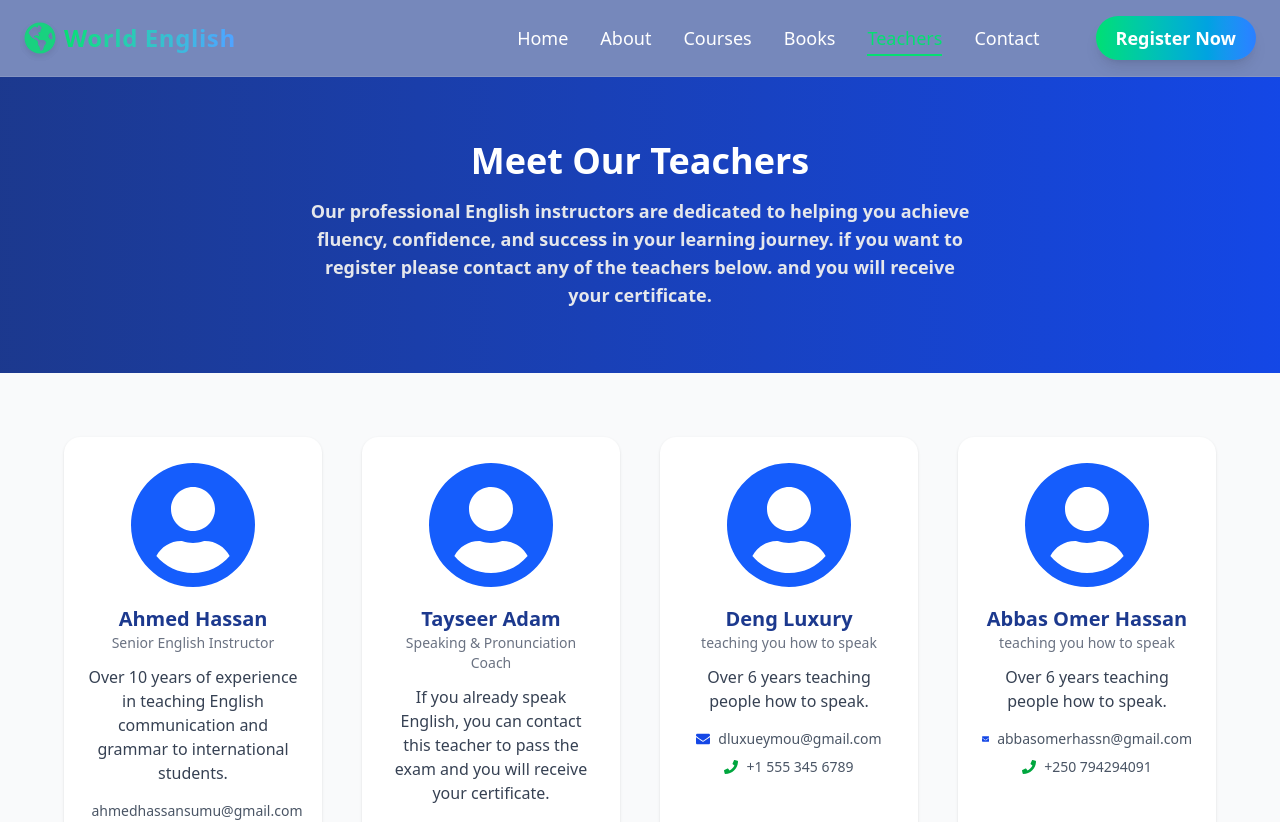
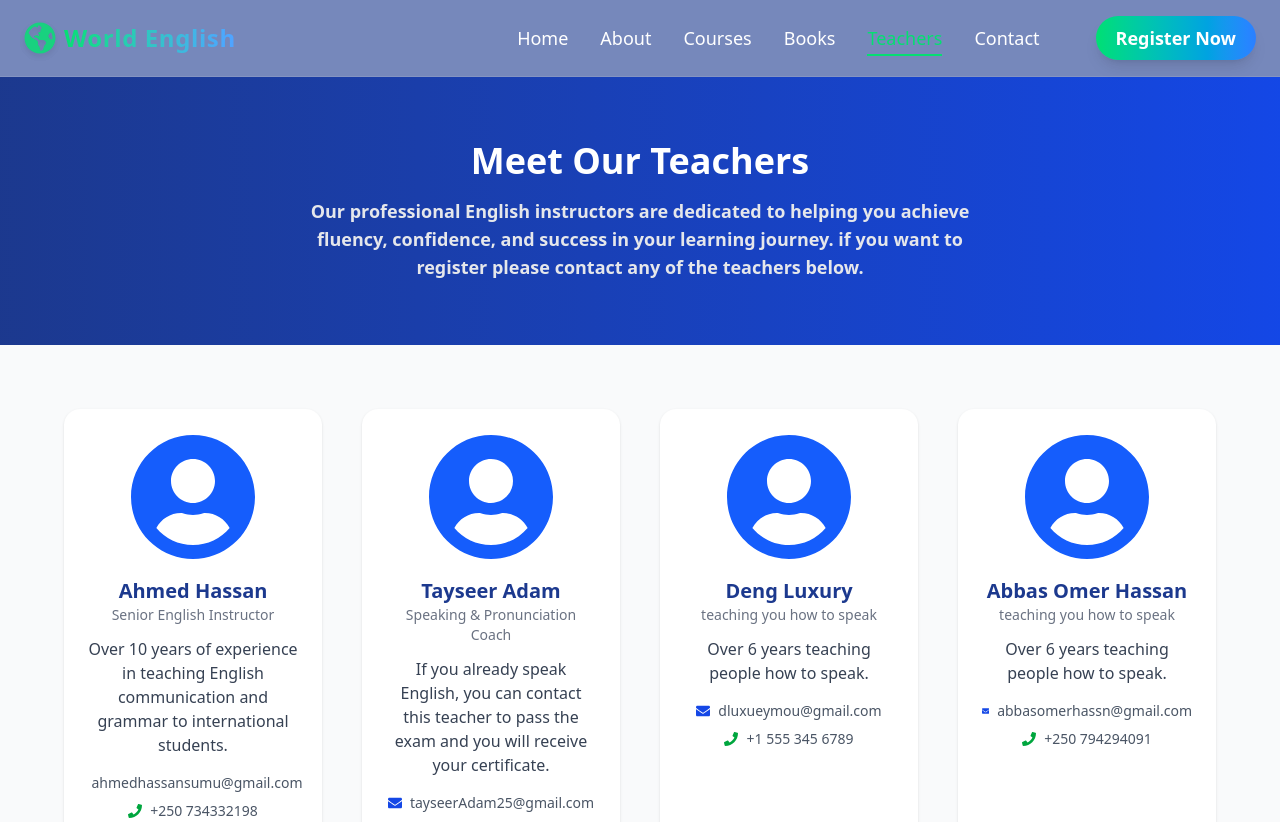
Before and after one commit to Abbaslewa/Login-Using-Next.js, a Next.js app: page /teachers in a window 1280 px wide. Shown: the top 822 px of the page. Built offline with nearby package versions, Linux system fonts and the light colour scheme.

Commit message:
updating

```diff
--- a/app/teachers/page.tsx
+++ b/app/teachers/page.tsx
@@ -42,7 +42,6 @@ export default function Teachers() {
           Our professional English instructors are dedicated to helping you
           achieve fluency, confidence, and success in your learning journey.
           if you want to register please contact any of the teachers below.
-           and you will receive your certificate.
         </p>
       </section>
 
```
